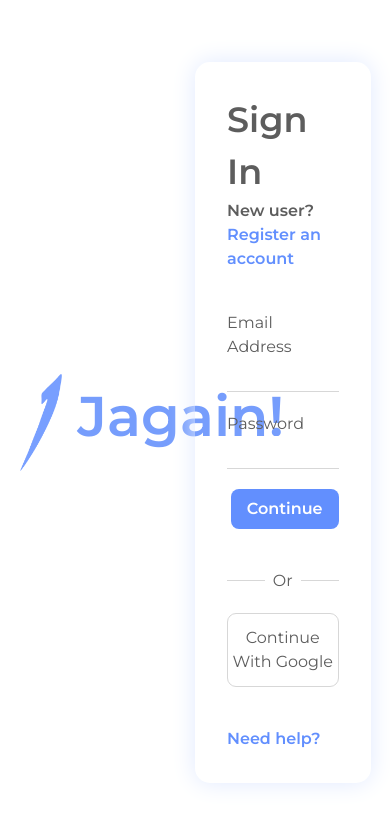
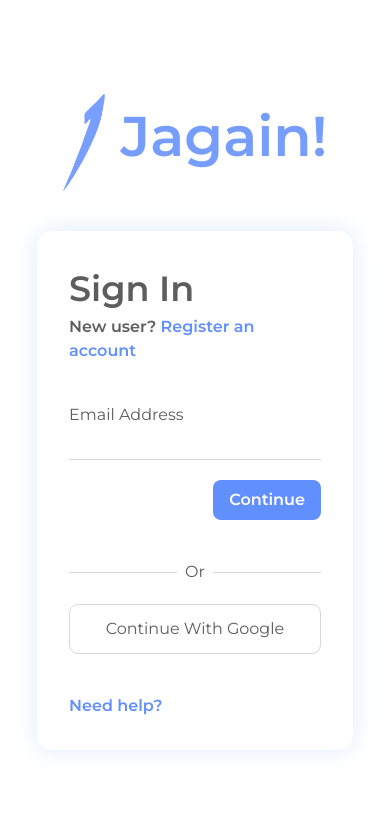
Before and after one commit to ahmadzaki2975/jagain-v2, a Next.js app: page /auth/login in a window 390 px wide. Shown: the top 824 px of the page. Built offline with nearby package versions, Linux system fonts and the light colour scheme.

Commit message:
fix: improve responsiveness layout-wise
- To do: font size responsiveness

```diff
--- a/src/pages/auth/login.jsx
+++ b/src/pages/auth/login.jsx
@@ -2,8 +2,8 @@ import Link from "next/link";
 
 export default function LoginPage() {
   return (
-    <main className="min-h-screen font-montserrat flex justify-center items-center px-[5%] py-[5%]">
-      <section className="grid w-1/2 place-items-center">
+    <main className="min-h-screen py-10 lg:py-0 font-montserrat flex flex-col gap-10 lg:gap-0 lg:flex-row justify-center items-center px-[5%] py-[5%]">
+      <section className="grid w-[90%] xs:w-[80%] max-w-[600px] 2xl:max-w-[800px] lg:w-1/2 place-items-center">
         <div className="flex gap-4 ">
           <img src="/Logo.png" alt="Logo" className="w-[42px] h-[97px]" />
           <h1 className="text-[56px] font-semibold text-blue-secondary">
@@ -12,7 +12,7 @@ export default function LoginPage() {
         </div>
       </section>
 
-      <section className="w-1/2 h-fit text-grey-primary shadow-[0_0_25px_#E0E9FF] p-8 rounded-[15px]">
+      <section className="w-[90%] xs:w-[70%] lg:w-1/2 max-w-[600px] 2xl:max-w-[700px] h-fit text-grey-primary shadow-[0_0_25px_#E0E9FF] p-8 rounded-[15px]">
         <h1 className="font-semibold text-[35px]">Sign In</h1>
         <p className="font-semibold">
           New user?{" "}
@@ -32,11 +32,11 @@ export default function LoginPage() {
             type="text"
             className="//bg-red-500 py-1 border-b-[#D7D7D7] border-b-[.5px] focus:border-b-[#15181b]/90 !outline-none"
           />
-          <label className="mt-5" htmlFor="email">Password</label>
+          {/* <label className="mt-5" htmlFor="email">Password</label>
           <input
             type="text"
             className="//bg-red-500 py-1 border-b-[#D7D7D7] border-b-[.5px] focus:border-b-[#15181b]/90 !outline-none"
-          />
+          /> */}
           <button
             type="submit"
             className="bg-blue-primary w-fit px-4 self-end text-white font-semibold rounded-[8px] py-2 mt-5"
```
